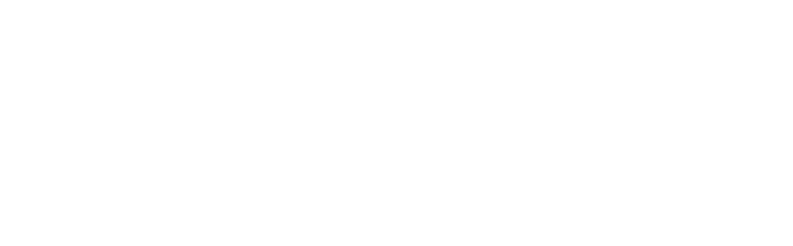
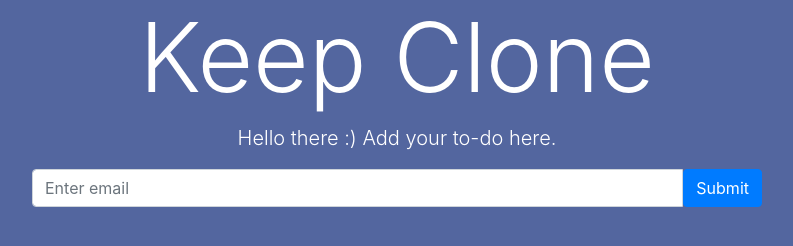
Before and after one commit to Amar9827/keepclone, a plain HTML site: page index.html in a window 1280 px wide. Shown: the whole page, without its empty margins (243-1036 px from the left). Drawn offline with nearby package versions, Linux system fonts and the light colour scheme.

Commit message:
Update index.html
We add a text field a button and a header.

```diff
--- a/index.html
+++ b/index.html
@@ -3,8 +3,25 @@
 <head>
 	<title>Keep Clone</title>
 	<link rel="stylesheet" href="https://stackpath.bootstrapcdn.com/bootstrap/4.3.1/css/bootstrap.min.css" integrity="sha384-ggOyR0iXCbMQv3Xipma34MD+dH/1fQ784/j6cY/iJTQUOhcWr7x9JvoRxT2MZw1T" crossorigin="anonymous">
+	<style type="text/css">
+		body{
+			background-color: #53669f;
+			color: white;
+		}
+	</style>
 </head>
 <body>
+		<div class="container">
+			<h1 class="text-center display-1">Keep Clone</h1>
+			<p class="lead text-center">Hello there :) Add your to-do here.</p>
+			<div class="row">
+				<form class="col-8 mx-auto">
+				  <div class="input-group">
+				    <input type="email" class="form-control" id="exampleInputEmail1" aria-describedby="emailHelp" placeholder="Enter email"><span> <button type="submit" class="btn btn-primary">Submit</button></span>
+				  </div>
 
+				</form>
+			</div>
+		</div>
 </body>
 </html>
```
